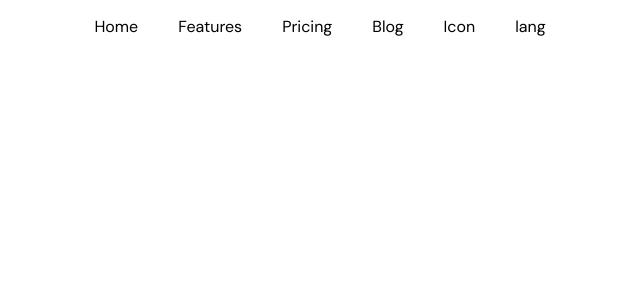
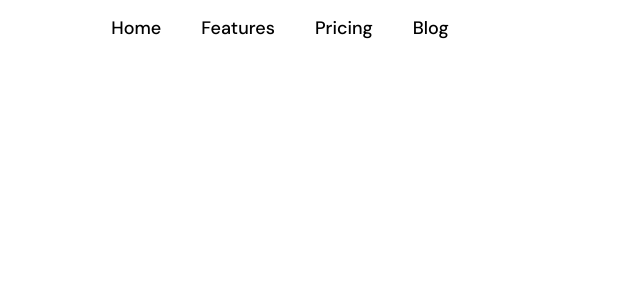
Before and after one commit to Maksouni/react-practice2, a React (Vite) app: page / in a window 1280 px wide. Shown: the top 300 px of the page, without its empty margins (340-980 px from the left). Built offline with nearby package versions, Linux system fonts and the light colour scheme.

Commit message:
doing navbar

```diff
--- a/src/components/Button/Button.module.css
+++ b/src/components/Button/Button.module.css
@@ -5,6 +5,6 @@
     border-radius: 100px;
     height: 60px;
     border-style: solid;
-    border-color: #ffffff59;
+    border-color: rgba(255, 255, 255, 0.3);
     border-width: 0;
 }
--- a/src/components/NavBar/NavBar.jsx
+++ b/src/components/NavBar/NavBar.jsx
@@ -1,14 +1,80 @@
+/* eslint-disable react/prop-types */
+
+import { useState } from 'react'
 import styles from './NavBar.module.css'
 
 export default function NavBar(){
+    const [selectedLink, setSelectedLink] = useState(null);
+
+    const handleClick = (label) =>{
+        setSelectedLink(label);
+    };
+
     return(
         <ul className={styles.navbar}>
-            <li>Home</li>
-            <li>Features</li>
-            <li>Pricing</li>
-            <li>Blog</li>
-            <li>Icon</li>
-            <li>lang</li>
+            <li>
+                <Link
+                    label='Home'
+                    href=''
+                    isSelected={selectedLink === 'Home'}
+                    onClick={(e) => {
+                        e.preventDefault();
+                        handleClick('Home');
+                    }}
+                />
+            </li>
+            <li>
+                <Link
+                    label='Features'
+                    href=''
+                    isSelected={selectedLink === 'Features'}
+                    onClick={(e) => {
+                        e.preventDefault();
+                        handleClick('Features');
+                    }}
+                />
+            </li>
+            <li>
+            <Link
+                    label='Pricing'
+                    href=''
+                    isSelected={selectedLink === 'Pricing'}
+                    onClick={(e) => {
+                        e.preventDefault();
+                        handleClick('Pricing');
+                    }}
+                />
+            </li>
+            <li>
+            <Link
+                    label='Blog'
+                    href=''
+                    isSelected={selectedLink === 'Blog'}
+                    onClick={(e) => {
+                        e.preventDefault();
+                        handleClick('Blog');
+                    }}
+                />
+            </li>
+            <li>
+
+            </li>
+            <li>
+
+            </li>
         </ul>
     )
 }
+
+
+function Link({ label, href, isSelected, onClick }){
+    return(
+        <a
+            href={href}
+            className={`${styles.link} ${isSelected ? styles.selected : ''}`}
+            onClick={onClick}
+        >
+            {label}
+        </a>
+    )
+}
--- a/src/components/NavBar/NavBar.module.css
+++ b/src/components/NavBar/NavBar.module.css
@@ -4,3 +4,21 @@
     list-style-type: none;
     gap: 40px;
 }
+
+.link{
+    font-weight: 500;
+    font-size: 18px;
+    text-decoration: none;
+    color: inherit;
+    cursor: pointer;
+    transition: font-size 0.3s ease;
+}
+
+.link:hover{
+    font-size: 20px;
+
+}
+
+.selected{
+    color: #ffffff4d;
+}
```
